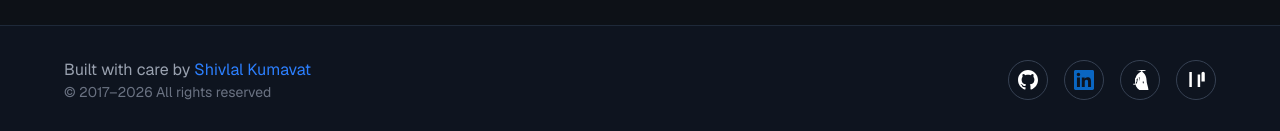
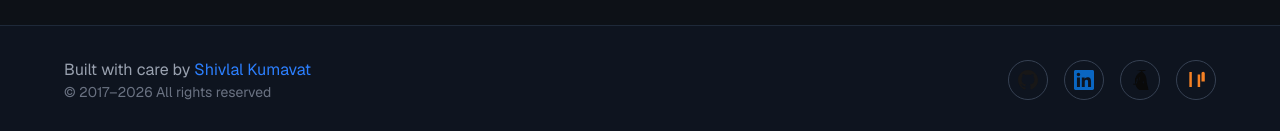
Before and after one commit to slk5611/slk5611.github.io, a Next.js app: page / in a window 1280 px wide. Shown: the part 8121-8252 px from the top of the page. Built offline with nearby package versions, Linux system fonts and the light colour scheme.

Commit message:
UX: use brand colors for social icons; set favicon to icon.svg

```diff
--- a/app/layout.tsx
+++ b/app/layout.tsx
@@ -25,10 +25,10 @@ export const metadata: Metadata = {
 
   icons: {
     icon: [
-      { url: "/favicon.ico" },
-      { url: "/favicon-32x32.png", sizes: "32x32", type: "image/png" },
+      { url: "/icon.svg", type: "image/svg+xml" },
+      { url: "/icon-light-32x32.png", sizes: "32x32", type: "image/png" },
+      { url: "/icon-dark-32x32.png", sizes: "32x32", type: "image/png" },
       { url: "/favicon-16x16.png", sizes: "16x16", type: "image/png" },
-      { url: "/favicon.svg", type: "image/svg+xml" },
     ],
     apple: "/apple-touch-icon.png",
   },
--- a/components/footer.tsx
+++ b/components/footer.tsx
@@ -2,7 +2,7 @@ import Link from "next/link"
 
 function GithubIcon() {
   return (
-    <svg viewBox="0 0 24 24" className="h-5 w-5" fill="currentColor">
+    <svg viewBox="0 0 24 24" className="h-5 w-5" fill="#181717">
       <path d="M12 0c-6.626 0-12 5.373-12 12 0 5.302 3.438 9.8 8.207 11.387.599.111.793-.261.793-.577v-2.234c-3.338.726-4.033-1.416-4.033-1.416-.546-1.387-1.333-1.756-1.333-1.756-1.089-.745.083-.729.083-.729 1.205.084 1.839 1.237 1.839 1.237 1.07 1.834 2.807 1.304 3.492.997.107-.775.418-1.305.762-1.604-2.665-.305-5.467-1.334-5.467-5.931 0-1.311.469-2.381 1.236-3.221-.124-.303-.535-1.524.117-3.176 0 0 1.008-.322 3.301 1.23.957-.266 1.983-.399 3.003-.404 1.02.005 2.047.138 3.006.404 2.291-1.552 3.297-1.23 3.297-1.23.653 1.653.242 2.874.118 3.176.77.84 1.235 1.911 1.235 3.221 0 4.609-2.807 5.624-5.479 5.921.43.372.823 1.102.823 2.222v3.293c0 .319.192.694.801.576 4.765-1.589 8.199-6.086 8.199-11.386 0-6.627-5.373-12-12-12z" />
     </svg>
   )
@@ -36,7 +36,7 @@ function GlobeIcon() {
 
 function DevToIcon() {
   return (
-    <svg viewBox="0 0 24 24" className="h-5 w-5" fill="currentColor">
+    <svg viewBox="0 0 24 24" className="h-5 w-5" fill="#0A0A0A">
       <path d="M7.42 10.05c-.18-.16-.46-.23-.84-.23H6l.02 2.44.04 2.45.56-.02c.37 0 .70-.08.98-.35.28-.26.42-.63.42-1.08V11.3c0-.35-.12-.64-.37-.84zm11.21-9.02c-7.06 0-12.63 5.57-12.63 12.63s5.57 12.63 12.63 12.63S19.84 19.06 19.84 12 14.27 0 7.2 0h11.43zm-6.23 7.13c-.04-.01-.11-.02-.2-.02h-.44l-.52 5.35-.52-5.35h-.37c-.15 0-.3.01-.44.04-.26 1.57-1.04 5.02-1.27 6.26-.02.11-.04.22-.07.32-.1.5-.35 1.05-.73 1.37-.37.31-.8.44-1.26.44H4.6c-.35 0-.64.03-.88.1.09.27.2.48.3.64.21.16.46.24.75.24h.56c.4 0 .72-.04.95-.12.23-.09.38-.21.53-.39.17-.22.30-.52.39-.82l.52-5.12zM17.4 10.28h-.91v5.11c0 .47-.19.721-.57.721-.38 0-.58-.26-.58-.72v-5.11h-.91c.01.91.13 1.95.2 2.28.1.39.29.71.58.94.29.23.63.34 1.01.34.38 0 .72-.1 1.01-.34.29-.23.48-.55.58-.94.07-.33.19-1.37.2-2.28z" />
     </svg>
   )
@@ -44,7 +44,7 @@ function DevToIcon() {
 
 function StackOverflowIcon() {
   return (
-    <svg viewBox="0 0 24 24" className="h-5 w-5" fill="currentColor">
+    <svg viewBox="0 0 24 24" className="h-5 w-5" fill="#F48024">
       <path d="M20.565 2a1.978 1.978 0 0 0-1.974 1.974v9.887h3.948V3.974A1.978 1.978 0 0 0 20.565 2zm-13.565.5h-3v18h3v-18zm10 3h-3v15h3v-15z" />
     </svg>
   )
@@ -68,7 +68,7 @@ export function Footer() {
             <Link
               href="https://github.com/slk5611"
               target="_blank"
-              className="flex h-10 w-10 items-center justify-center rounded-full border border-gray-700 text-white transition-colors hover:border-gray-500"
+              className="flex h-10 w-10 items-center justify-center rounded-full border border-gray-700 transition-colors hover:border-gray-500"
               aria-label="GitHub"
             >
               <GithubIcon />
@@ -84,7 +84,7 @@ export function Footer() {
             <Link
               href="https://dev.to/slk5611"
               target="_blank"
-              className="flex h-10 w-10 items-center justify-center rounded-full border border-gray-700 text-white transition-colors hover:border-gray-500"
+              className="flex h-10 w-10 items-center justify-center rounded-full border border-gray-700 transition-colors hover:border-gray-500"
               aria-label="Dev.to"
             >
               <DevToIcon />
```
